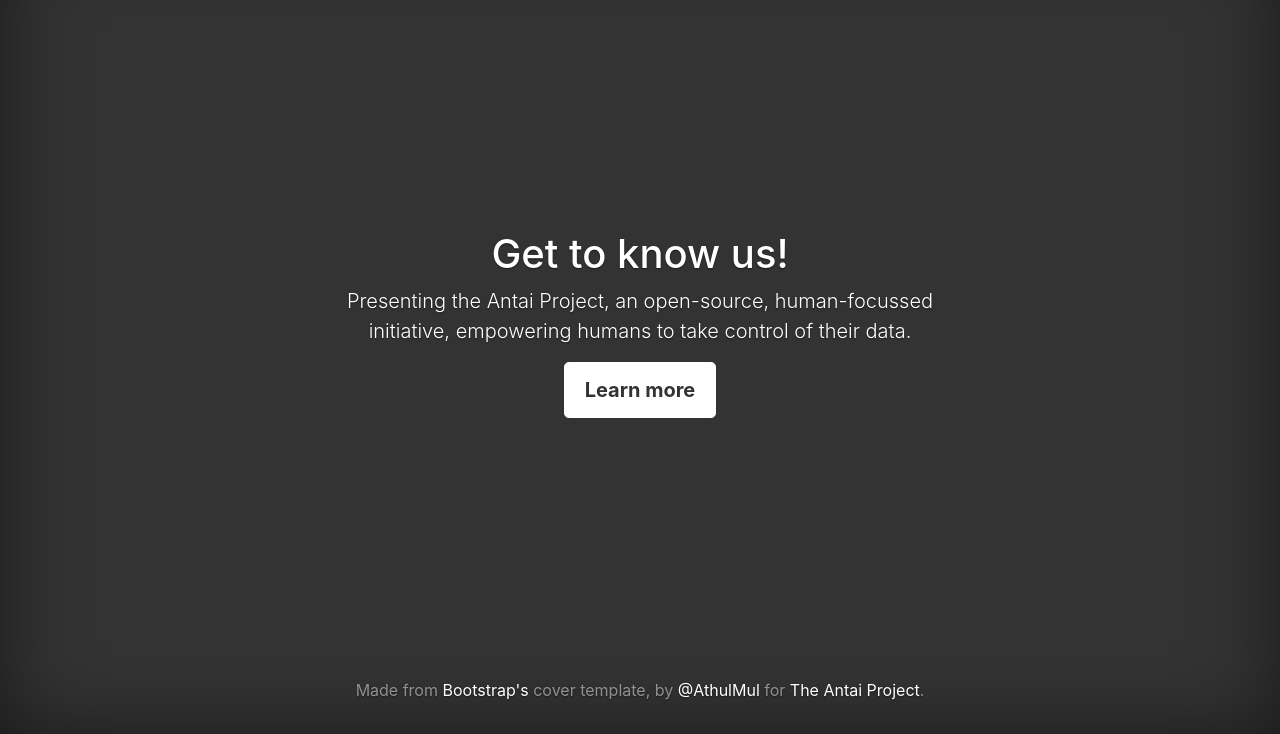
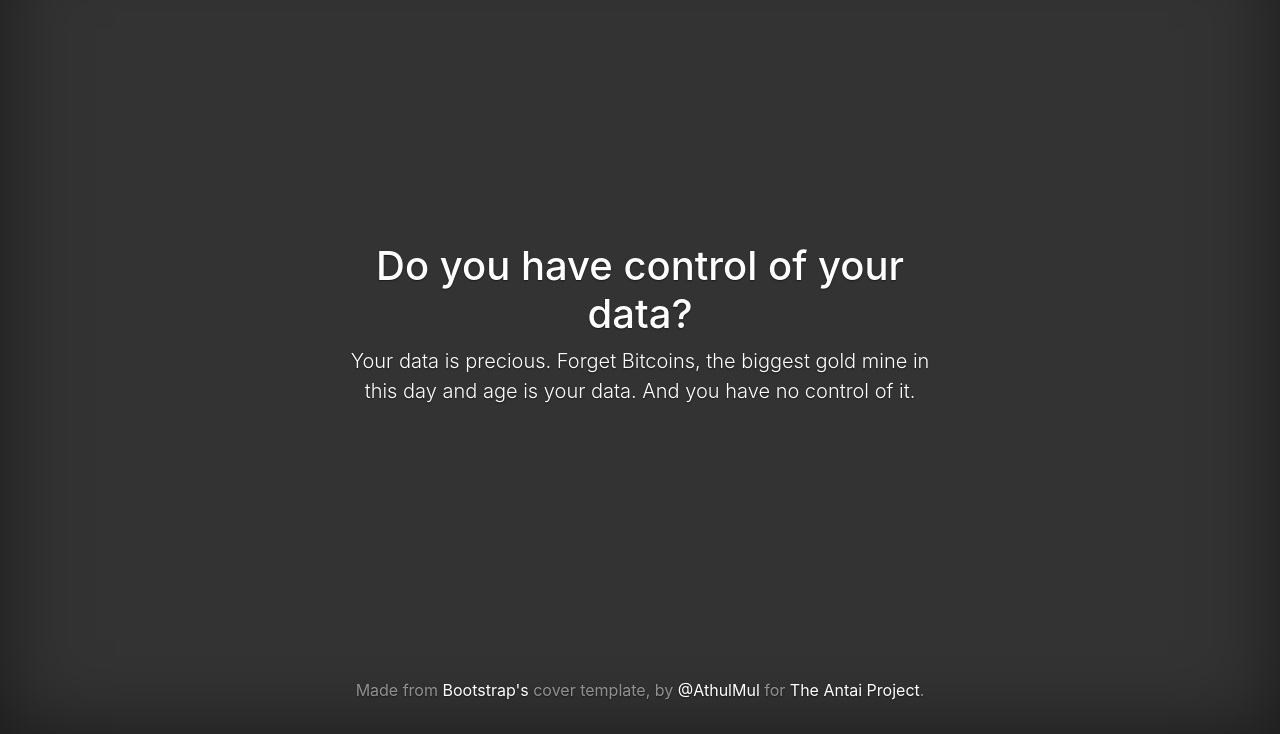
Before and after one commit to antai-nl-base/antai-web, a plain HTML site: page index.html in a window 1280 px wide. Shown: the part 66-800 px from the top of the page. Drawn offline with nearby package versions, Linux system fonts and the light colour scheme.

Commit message:
changed text in index.html

```diff
--- a/index.html
+++ b/index.html
@@ -52,16 +52,30 @@
    </header>
 
   <main role="main" class="inner cover">
-    <h1 class="cover-heading">Get to know us!</h1>
+    <h1 class="cover-heading">Do you have control of your data?</h1>
     <p class="lead">
-        Presenting the Antai Project, an open-source, human-focussed initiative,
-        empowering humans to take control of their data.
+      Your data is precious. Forget Bitcoins, the biggest gold mine in this
+      day and age is your data. And you have no control of it.
     </p>
-    <p class="lead">
-      <a href="features.html" class="btn btn-lg btn-secondary">Learn more</a>
-    </p>
+    <!-- <p class="lead">
+        <a href="features.html" class="btn btn-lg btn-secondary">Learn more</a>
+    </p>   -->
   </main>
+  <!-- <article>
+      <p class="lead">
+          Humans versus Algorithms. In the ever increasing age of Big data, biological entities have increasing
+          interactions with digital ones. The seemingly exponential increase in data generation is used as
+          feeder material into machine learning algorithms, making them surprisingly better at mimicking
+          human behaviour. Where is the control? Who are the big players? How does this affect us as
+          individuals?
+      </p>
+      <p class="lead">
+          Antai, a human initiative to correct, predict and control data generation. Antai tracks the various data
+          transactions between digital components used in everyday life with their server counter parts, giving
+          us insights about where and how our data is being stored, processed or used.
+      </p>
 
+  </article> -->
   <footer class="mastfoot mt-auto">
     <div class="inner">
       <p>Made from <a href="https://getbootstrap.com/">Bootstrap's</a> cover template,
```
